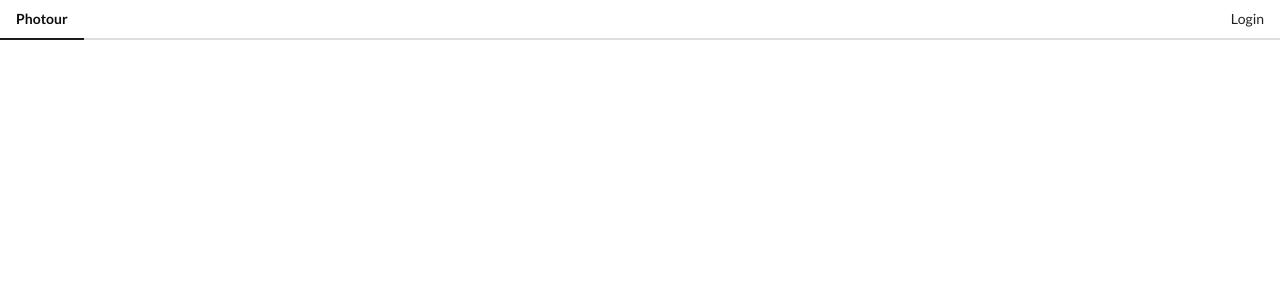
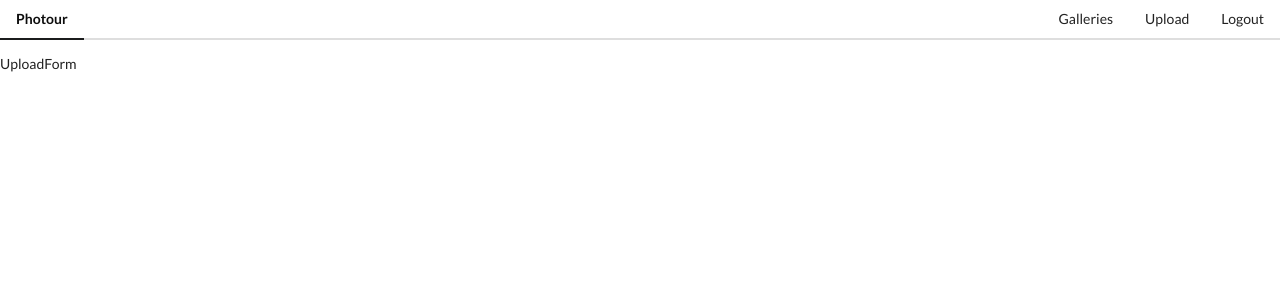
Before and after one commit to hamletmaharjan/photour, a Vue app: page /upload in a window 1280 px wide. Shown: the top 300 px of the page. Built offline with nearby package versions, Linux system fonts and the light colour scheme; sample sign-in values are in the browser's storage.

Commit message:
log in and out

```diff
--- a/src/App.vue
+++ b/src/App.vue
@@ -1,6 +1,7 @@
 <template>
   <div>
     <AppHeader></AppHeader>
+    <router-view></router-view>
   </div>
 </template>
 
--- a/src/components/AppHeader.vue
+++ b/src/components/AppHeader.vue
@@ -1,17 +1,32 @@
 <template>
     <div class="ui secondary pointing menu">
-        <a href="/" class="active item">Photour</a>
+        <router-link to="/" class="active item">Photour</router-link>
 
         <div class="right menu">
-            <a href="#" class="ui item" v-on:click="login">Login</a>
+            <div v-if="isLoggedIn" class="horizontal">
+                <router-link to="/" class="item">Galleries</router-link>
+                <router-link to="/upload" class="item">Upload</router-link>
+                <a class="item" v-on:click="logout">Logout</a>
+
+            </div>
+            <a v-else href="#" class="ui item" v-on:click="login">Login</a>
         </div>
     </div>
 </template>
 
 <script>
-import { mapActions } from 'vuex';
+import { mapActions, mapGetters } from 'vuex';
 export default {
     name: 'AppHeader',
-    methods: mapActions(['login'])
+    computed: mapGetters(['isLoggedIn']),
+    methods: mapActions(['login', 'logout'])
 }
 </script>
+
+
+<style scoped>
+.horizontal {
+    display: flex;
+    flex-direction: row;
+}
+</style>
--- a/src/components/AuthHandler.vue
+++ b/src/components/AuthHandler.vue
@@ -6,7 +6,14 @@
 
 
 <script>
+import { mapActions } from 'vuex';
+
 export default {
-    name: 'AuthHandler'
+    name: 'AuthHandler',
+    methods: mapActions(['finalizeLogin']),
+
+    created() {
+        this.finalizeLogin(window.location.hash);
+    }
 }
 </script>
--- /dev/null
+++ b/src/components/ImageList.vue
@@ -0,0 +1,11 @@
+<template>
+    <div>
+        ImageList
+    </div>
+</template>
+
+<script>
+export default {
+    name: 'ImageList'
+}
+</script>
--- /dev/null
+++ b/src/components/UploadForm.vue
@@ -0,0 +1,11 @@
+<template>
+    <div>
+        UploadForm
+    </div>
+</template>
+
+<script>
+export default {
+    name: 'UploadForm'
+}
+</script>
--- a/src/main.js
+++ b/src/main.js
@@ -3,12 +3,18 @@ import VueRouter from 'vue-router';
 import App from './App';
 import store from './store/index';
 import AuthHandler from './components/AuthHandler';
+import ImageList from './components/ImageList';
+import UploadForm from './components/UploadForm';
 
 Vue.use(VueRouter);
 
-const router = new VueRouter({
+export const router = new VueRouter({
     mode: 'history',
-    routes: [{path: '/oauth/callback', component: AuthHandler }]
+    routes: [
+        { path: '/', component:ImageList },
+        { path: '/upload', component:UploadForm },
+        { path: '/oauth2/callback', component: AuthHandler }
+    ]
 });
 
 
--- a/src/store/modules/auth.js
+++ b/src/store/modules/auth.js
@@ -1,8 +1,10 @@
 import api from '../../api/imgur';
+import qs from 'qs';
+import { router } from '../../main';
 
 
 const state = {
-    token: null
+    token: window.localStorage.getItem('imgur_token')
 };
 
 
@@ -24,8 +26,17 @@ const actions = {
         api.login();
     },
 
+    finalizeLogin ({ commit }, hash) {
+        const query = qs.parse(hash.replace('#',''));
+
+        commit('setToken', query.access_token);
+        window.localStorage.setItem('imgur_token',query.access_token);
+        router.push('/');
+    },
+
     logout: ({commit}) => {
         commit('setToken',null);
+        window.localStorage.removeItem('imgur_token');
     }
 };
 
```
